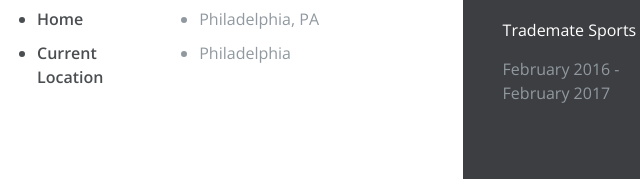
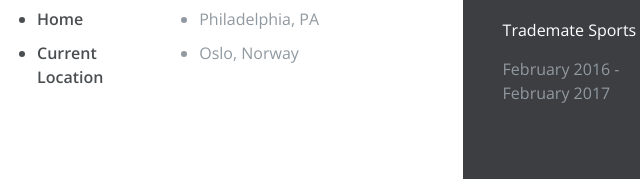
Before and after one commit to jkol36/jonkolman.com, a website: page views/index.html in a window 1280 px wide. Shown: the part 561-740 px from the top of the page, 51-691 px from the left. Drawn offline with nearby package versions, Linux system fonts and the light colour scheme; files that its build step writes are made by us from their sources.

Commit message:
updated current location

```diff
--- a/views/index.html
+++ b/views/index.html
@@ -68,7 +68,7 @@
             <li><a href="#">jonkolman.com</a></li> <!-- YOUR WEBSITE  -->
             <li>Philadelphia, PA</li> <!-- YOUR STATE AND
   COUNTRY  -->
-            <li> Philadelphia </li>
+            <li> Oslo, Norway </li>
           </ul>
         </div>
         <div class="contact-presentation"> <!-- YOUR PRESENTATION RESUME  -->
```
